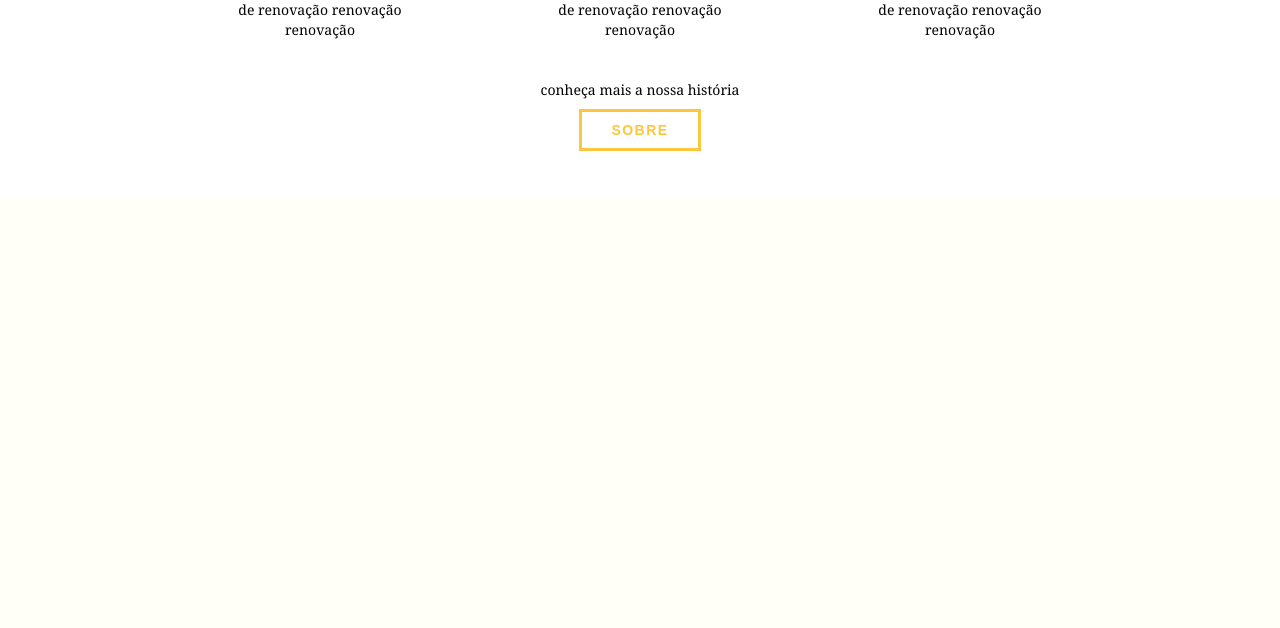
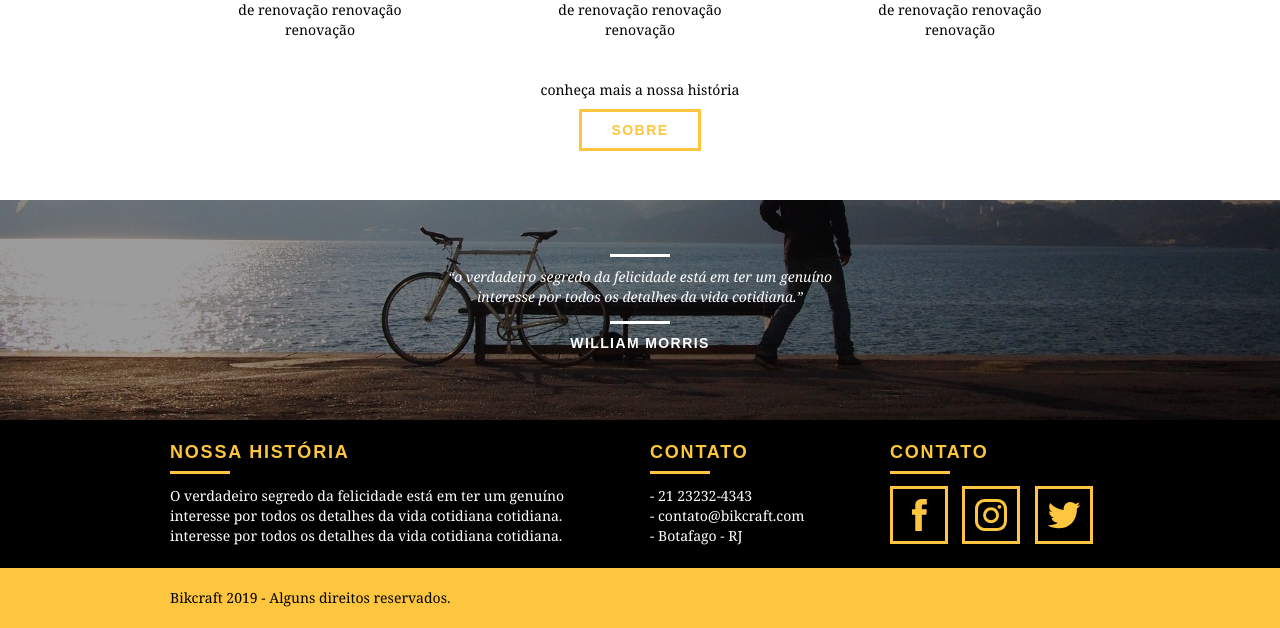
Before and after one commit to JoseCarlos69/bikcraft, a PHP site: page / in a window 1280 px wide. Shown: the part 2320-2948 px from the top of the page. Before the commit the page ends 2471 px from the top, so only its background shows below. Run offline with PHP 8.4, Linux system fonts and the light colour scheme.

Commit message:
Codificando o Footer

```diff
--- a/web/css/style.css
+++ b/web/css/style.css
@@ -148,6 +148,11 @@ img {
   text-align: center;
 }
 
+/*Necessário para centralizar as imagens*/
+.produtos_lista li img {
+  margin: 0 auto;
+}
+
 .produtos_lista li h3 {
   font-weight: bold;
   font-size: 18px;
@@ -257,3 +262,76 @@ img {
   background: #000;
   margin: 6px auto;
 }
+
+/*Quebra*/
+
+.quebra {
+  width: 100%;
+  height: 220px;
+  background: url("../img/bg-footer.jpg") no-repeat center;
+  background-size: cover;
+  text-align: center;
+  padding-top: 40px;
+}
+
+.quebra .quote-externo {
+  max-width: 400px;
+}
+
+/*Footer*/
+
+.footer {
+  width: 100%;
+  background: #000;
+  color: #fff;
+  padding: 20px 0;
+}
+
+.footer h3 {
+  font-size: 18px;
+  line-height: 25px;
+  color: #fec63e;
+  text-transform: uppercase;
+  letter-spacing: 0.1em;
+  font-weight: bold;
+}
+
+.footer h3:after {
+  content: "";
+  display: block;
+  width: 60px;
+  height: 3px;
+  background: #fec63e;
+  margin: 6px 0 12px 0;
+}
+
+.footer_historia {
+  padding-right: 40px;
+}
+
+.footer_contato ul li {
+  font-size: 14px;
+  line-height: 20px;
+  font-family: Georgia, "Times New Roman", serif;
+}
+
+.footer_redes ul li {
+  display: inline-block;
+  margin-right: 10px;
+}
+
+.footer_redes ul li a {
+  border: 3px solid #fec63e;
+  display: block;
+  padding: 10px;
+}
+
+.footer_redes ul li a:hover {
+  border-color: #fff;
+}
+
+.copy {
+  width: 100%;
+  background: #fec63e;
+  padding: 20px 0;
+}
--- a/web/index.html
+++ b/web/index.html
@@ -115,6 +115,50 @@
     </div>
   </section>
 
+  <section class="quebra">
+    <blockquote class="quote-externo container">
+      <p>“o verdadeiro segredo da felicidade está em ter um genuíno interesse por todos os detalhes da vida cotidiana.”</p>
+      <cite>WILLIAM MORRIS</cite>
+    </blockquote>
+  </section>
+
+  <footer>
+    <div class="footer">
+      <div class="container">
+
+        <div class="grid-8 footer_historia">
+          <h3>Nossa História</h3>
+          <p>O verdadeiro segredo da felicidade está em ter um genuíno interesse por todos os detalhes da vida cotidiana cotidiana. interesse por todos os detalhes da vida cotidiana cotidiana.</p>
+        </div>
+
+        <div class="grid-4 footer_contato">
+          <h3>Contato</h3>
+          <ul>
+            <li>- 21 23232-4343</li>
+            <li>- contato@bikcraft.com</li>
+            <li>- Botafago - RJ</li>
+          </ul>
+        </div>
+
+        <div class="grid-4 footer_redes">
+          <h3>Contato</h3>
+          <ul>
+            <li><a href="http://facebook.com" target="_blank"><img src="img/redes-sociais/facebook.svg"></a></li>
+            <li><a href="http://instagram.com" target="_blank"><img src="img/redes-sociais/instagram.svg"></a></li>
+            <li><a href="http://twitter.com" target="_blank"><img src="img/redes-sociais/twitter.svg"></a></li>
+          </ul>
+        </div>
+
+      </div>
+    </div>
+
+    <div class="copy">
+      <div class="container">
+        <p class="grid-16">Bikcraft 2019 - Alguns direitos reservados.</p>
+      </div>
+    </div>
+  </footer>
+
 </body>
 
 </html>
```
